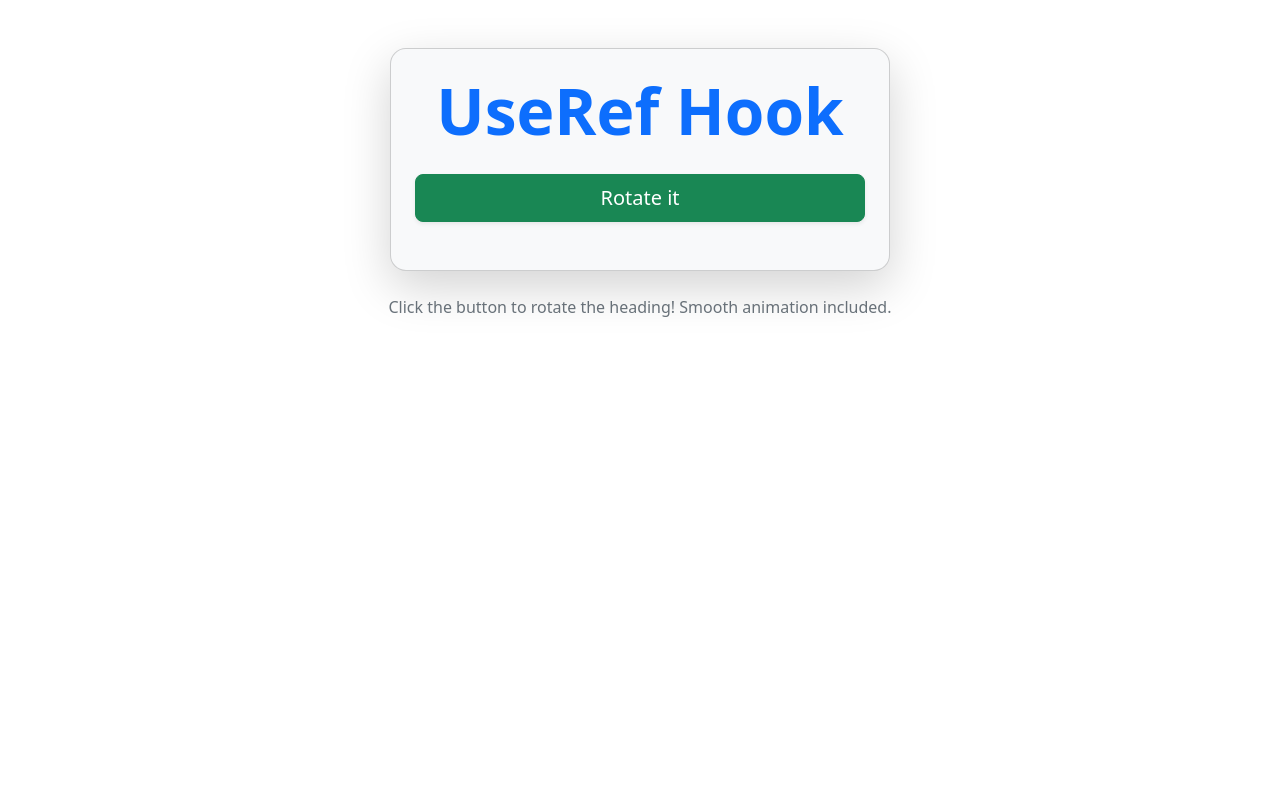
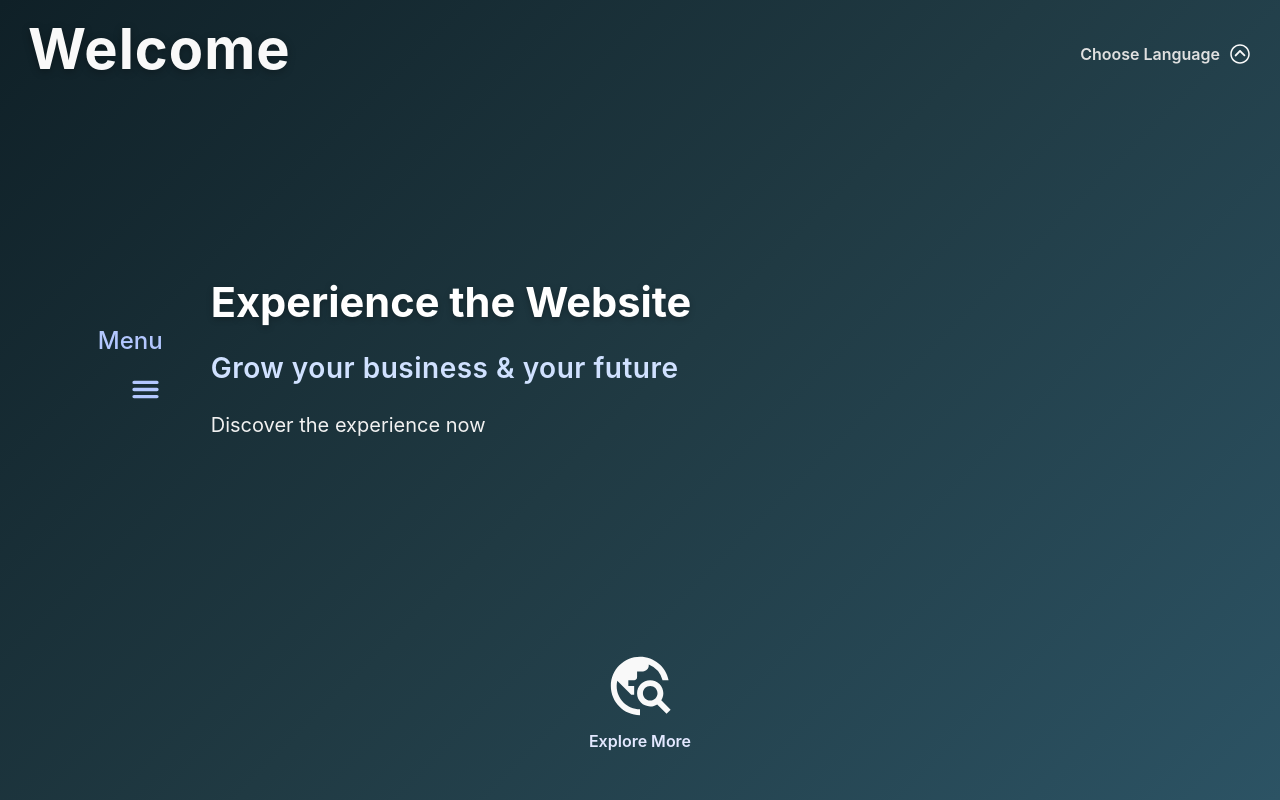
Before and after one commit to Mr-Aqib/ShortCir, a React (Vite) app: page / in a window 1280 px wide. Built offline with nearby package versions, Linux system fonts and the light colour scheme.

Commit message:
Main page

```diff
--- a/src/App.jsx
+++ b/src/App.jsx
@@ -16,6 +16,7 @@ import Accordians from "./Accordians/Accordians";
 import Productmain from "./ProductAPI/Productmain";
 import Form from "./Form/Form";
 import UseRef from "./Hooks/UseRef";
+import MenuUseRef from "./Hooks/MenuUseRef";
 
 const App = () => {
   return (
@@ -37,7 +38,8 @@ const App = () => {
       {/* <Accordians /> */}
       {/* <Productmain /> */}
       {/* <Form /> */}
-      <UseRef />
+      {/* <UseRef /> */}
+      <MenuUseRef />
     </>
   );
 };
--- /dev/null
+++ b/src/Hooks/MenuUseRef.jsx
@@ -0,0 +1,182 @@
+import React, { useState } from "react";
+import { IoIosArrowDropdown, IoIosArrowDropup } from "react-icons/io";
+import { IoMenu } from "react-icons/io5";
+import { MdTravelExplore } from "react-icons/md";
+
+const MenuUseRef = () => {
+  const [open, setOpen] = useState(false);
+
+  return (
+    <>
+      <div
+        style={{
+          height: "100vh",
+          background: "linear-gradient(135deg, #0f2027, #203a43, #2c5364)", // smooth dark-to-light blue gradient
+          color: "#f9f9f9",
+          fontFamily: "'Inter', 'Poppins', sans-serif",
+        }}
+        className="container-fluid d-flex flex-column"
+      >
+        {/* Header */}
+        <div className="p-3 d-flex flex-row align-items-center justify-content-between">
+          <h4
+            className="display-4 fw-bold"
+            style={{
+              letterSpacing: "1px",
+              textShadow: "0 2px 8px rgba(0,0,0,0.3)",
+            }}
+          >
+            Welcome
+          </h4>
+
+          <div
+            style={{ transition: "0.5s" }}
+            className="d-flex position-relative flex-column align-items-center gap-1"
+          >
+            <div className="d-flex flex-row align-items-center gap-2 cursor-pointer">
+              <p className="m-0 p-0 fw-semibold" style={{ color: "#e0e0e0" }}>
+                {open ? "English" : "Choose Language"}
+              </p>
+              {open ? (
+                <IoIosArrowDropdown
+                  onClick={() => setOpen(false)}
+                  cursor="pointer"
+                  size={24}
+                />
+              ) : (
+                <IoIosArrowDropup
+                  onClick={() => setOpen(true)}
+                  cursor="pointer"
+                  size={24}
+                />
+              )}
+            </div>
+
+            <div
+              className="bg-white text-dark rounded-4 p-3 mt-2 d-flex flex-column shadow"
+              style={{
+                height: open ? "140px" : "0px",
+                overflow: "hidden",
+                opacity: open ? 1 : 0,
+                transition: "all 0.4s",
+                width: "140px",
+                top: "40px",
+                position: "absolute",
+                zIndex: 10,
+              }}
+            >
+              <p className="m-0 p-1 hover-item rounded">Urdu</p>
+              <p className="m-0 p-1 hover-item rounded">Arabic</p>
+              <p className="m-0 p-1 hover-item rounded">Chinese</p>
+              <p className="m-0 p-1 hover-item rounded">English</p>
+            </div>
+          </div>
+        </div>
+
+        {/* Main Section */}
+        <div
+          style={{ height: "65%" }}
+          className="second-sec d-flex flex-row gap-5 menu-sec align-items-center"
+        >
+          <div
+            style={{ width: "12%", height: "100%" }}
+            className="menu d-flex flex-column align-items-end justify-content-center"
+          >
+            <h4 className="mb-3" style={{ color: "#b3c7ff" }}>
+              Menu
+            </h4>
+            <IoMenu size={35} color="#b3c7ff" />
+          </div>
+
+          <div className="text-sec d-flex flex-column gap-3">
+            <h1
+              className="fw-bold"
+              style={{
+                fontSize: "2.6rem",
+                color: "#ffffff",
+                textShadow: "0 2px 6px rgba(0,0,0,0.25)",
+              }}
+            >
+              Experience the Website
+            </h1>
+            <h3
+              className="fw-semibold"
+              style={{
+                color: "#d0e1ff",
+                letterSpacing: "0.5px",
+              }}
+            >
+              Grow your business & your future
+            </h3>
+            <p className="fs-5" style={{ color: "#f1f1f1" }}>
+              Discover the experience now
+            </p>
+          </div>
+        </div>
+
+        {/* Explore Section */}
+        <div className="d-flex flex-column align-items-center justify-content-center py-4">
+          <MdTravelExplore
+            cursor="pointer"
+            size={70}
+            className="explore-icon"
+          />
+          <p className="mt-2 fw-semibold" style={{ color: "#e3e8ff" }}>
+            Explore More
+          </p>
+        </div>
+      </div>
+
+      {/* CSS */}
+      <style jsx>{`
+        /* Hover effect for dropdown */
+        .hover-item:hover {
+          background-color: #f1f1f1;
+          cursor: pointer;
+          font-weight: 500;
+        }
+
+        /* Hover icon effect */
+        .explore-icon {
+          color: #cfd8ff;
+          transition: all 0.3s ease;
+        }
+
+        .explore-icon:hover {
+          color: #80d0c7;
+          transform: scale(1.15);
+          filter: drop-shadow(0 0 10px #80d0c7);
+        }
+
+        /* Mobile responsiveness */
+        @media (max-width: 786px) {
+          .menu-sec {
+            flex-direction: column !important;
+          }
+
+          .menu {
+            width: 100% !important;
+            display: flex !important;
+            justify-content: center !important;
+            align-items: center !important;
+            margin-bottom: 20px;
+          }
+
+          .text-sec {
+            width: 100% !important;
+            display: flex !important;
+            justify-content: center !important;
+            align-items: center !important;
+            text-align: center;
+          }
+
+          .second-sec {
+            gap: 0 !important;
+          }
+        }
+      `}</style>
+    </>
+  );
+};
+
+export default MenuUseRef;
```
Also changed, not shown: src/Hooks/Menurefcss.jsx (added).
